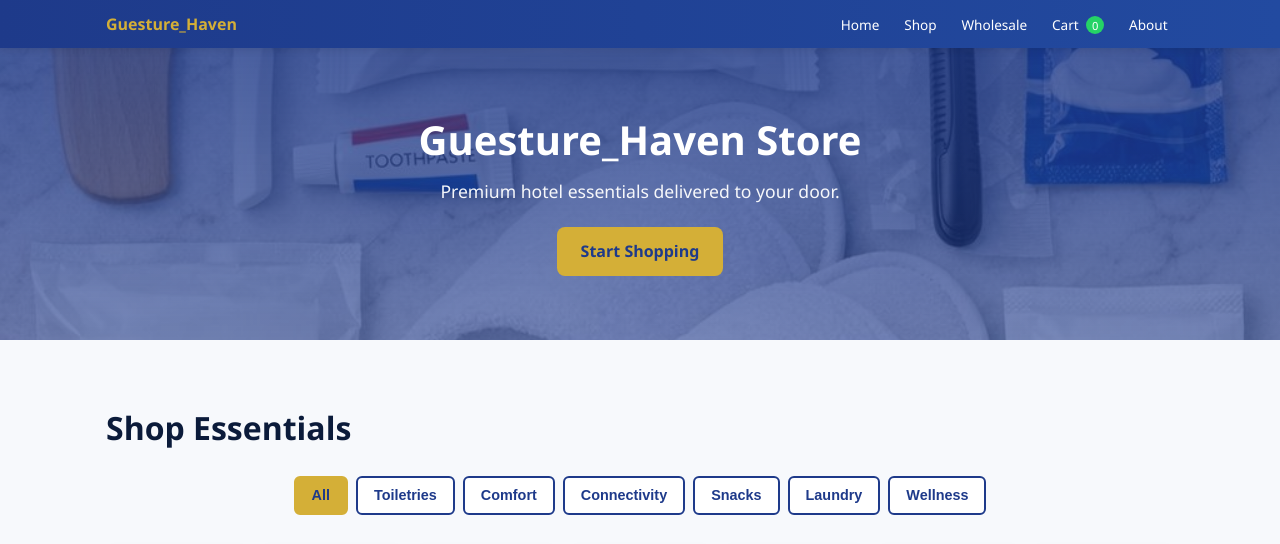
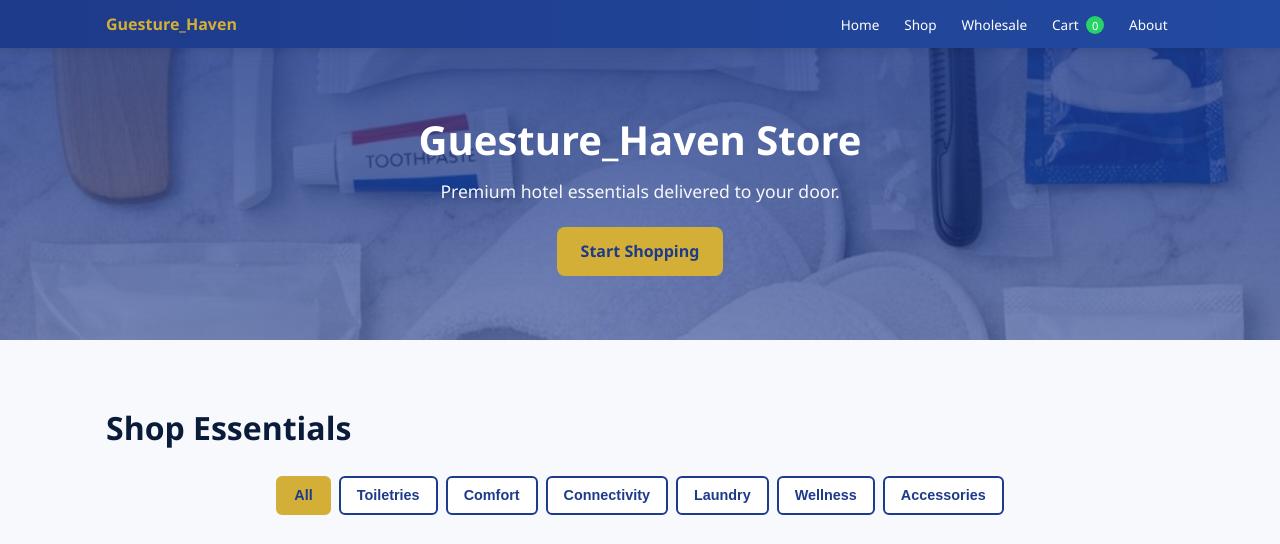
Before and after one commit to sbhrjzk664-star/Guesture_Haven, a website: page store.html in a window 1280 px wide. Shown: the top 544 px of the page. Drawn offline with Linux system fonts and the light colour scheme.

Commit message:
Add Satin Tote Bag product and update filter buttons (remove snacks, add accessories)

```diff
--- a/js/store.js
+++ b/js/store.js
@@ -7,7 +7,8 @@ const products = [
   { id: 6, name: 'Laundry Bag', price: 90, category: 'laundry', image: 'assets/laundry.svg', desc: 'Durable bag' },
   { id: 7, name: 'First Aid Kit', price: 240, category: 'wellness', image: 'assets/wellness.svg', desc: 'Complete kit' },
   { id: 8, name: 'Sleep Mask', price: 120, category: 'wellness', image: 'assets/wellness.svg', desc: 'Comfortable mask' },
-  { id: 9, name: 'Sanitizer Set', price: 150, category: 'wellness', image: 'assets/wellness.svg', desc: '3-piece set' }
+  { id: 9, name: 'Sanitizer Set', price: 150, category: 'wellness', image: 'assets/wellness.svg', desc: '3-piece set' },
+  { id: 10, name: 'Satin Tote Bag', price: 195, category: 'accessories', image: 'assets/satin-tote-bag.jpg', desc: 'Elegant and spacious tote' }
 ];
 
 let cart = [];
--- a/store.html
+++ b/store.html
@@ -41,9 +41,9 @@
         <button class="filter-btn" data-filter="toiletries">Toiletries</button>
         <button class="filter-btn" data-filter="comfort">Comfort</button>
         <button class="filter-btn" data-filter="connectivity">Connectivity</button>
-        <button class="filter-btn" data-filter="snacks">Snacks</button>
         <button class="filter-btn" data-filter="laundry">Laundry</button>
         <button class="filter-btn" data-filter="wellness">Wellness</button>
+        <button class="filter-btn" data-filter="accessories">Accessories</button>
       </div>
       <div class="products-grid" id="productsGrid"></div>
     </section>
```
